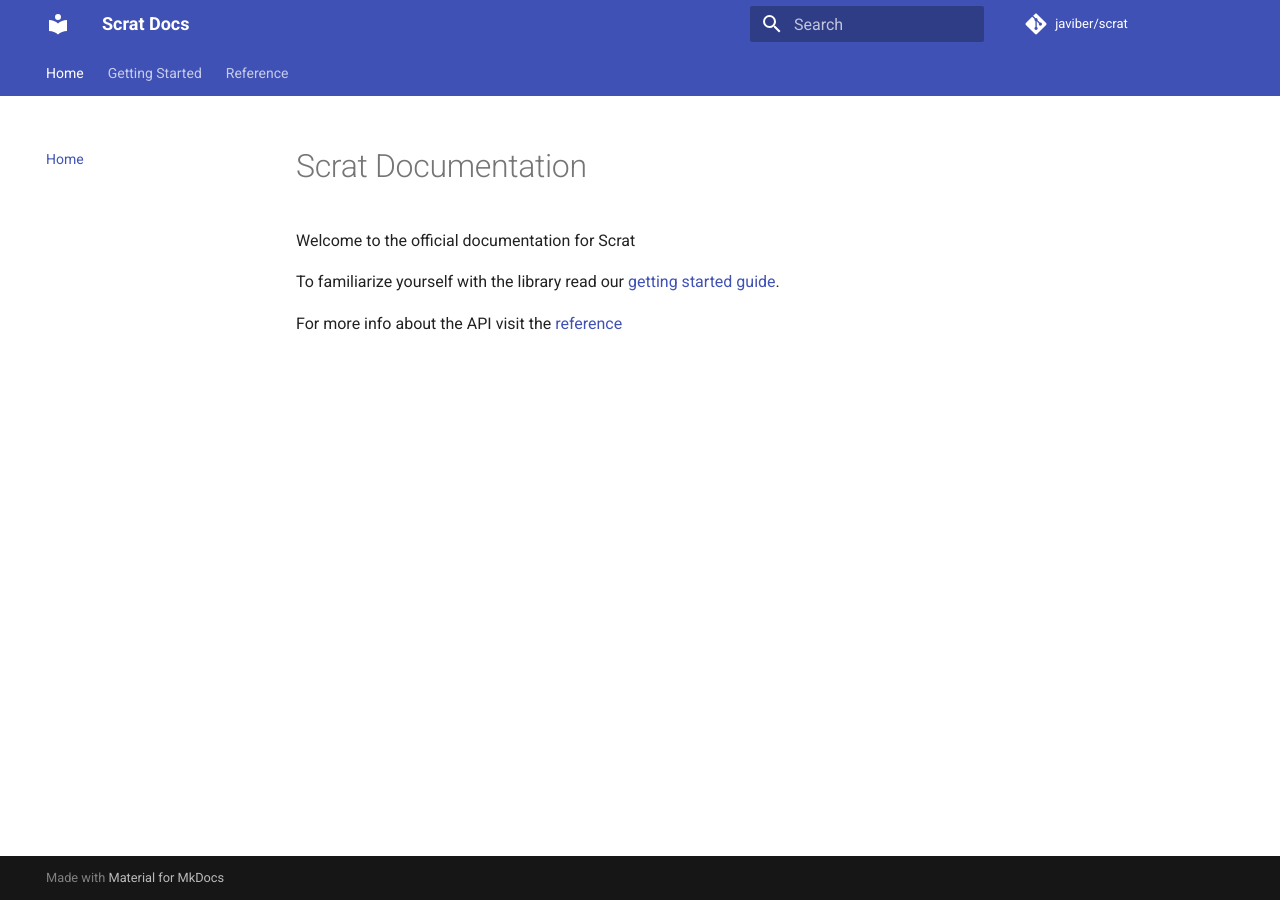
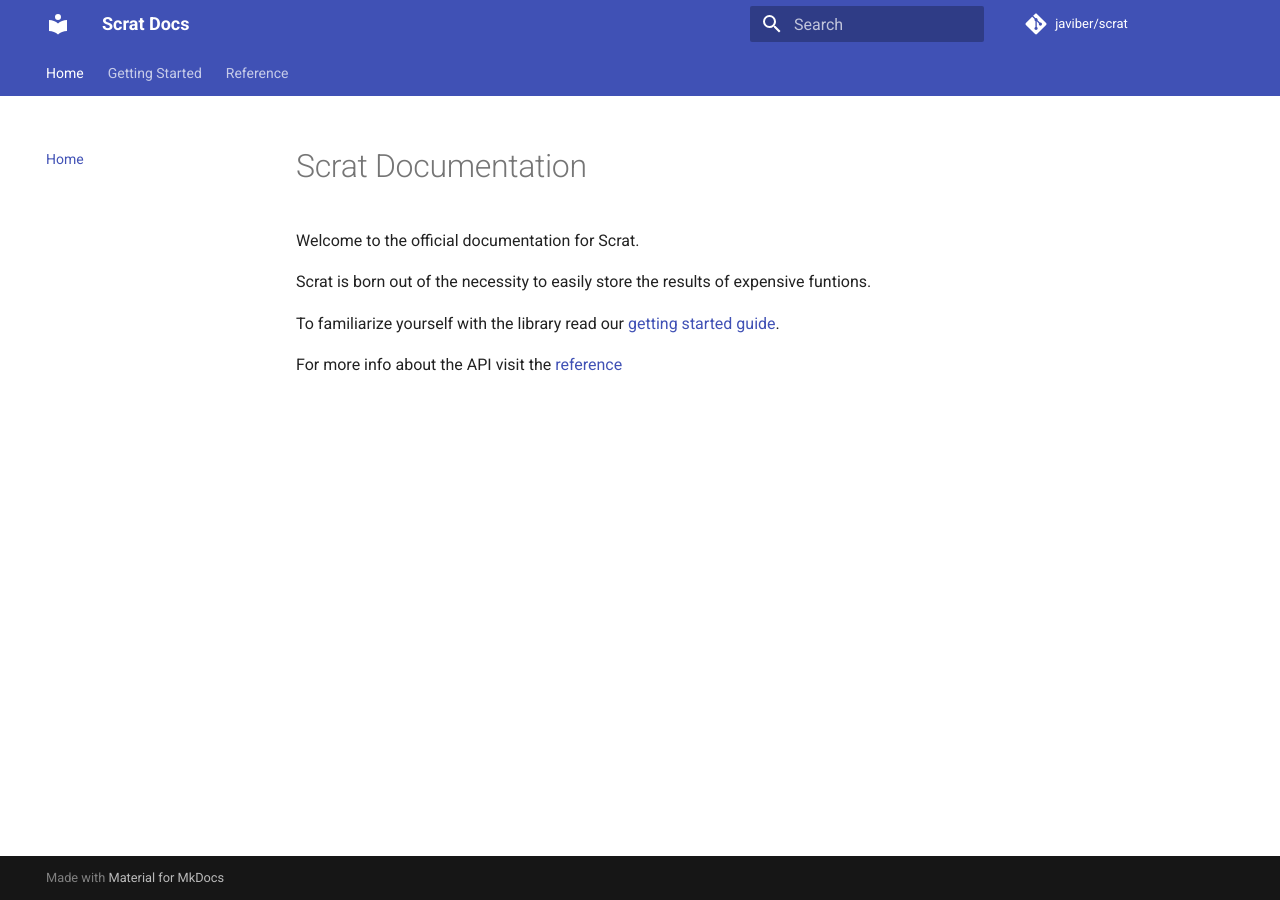
Before and after one commit to javiber/scrat, an MkDocs documentation site: the page built from docs/index.md, in a window 1280 px wide. Built offline with MkDocs 1.6.1 and Material for MkDocs 9.7.7, drawn with Linux system fonts in a browser that asks for light colours; comment, search, counter and statistics services are not loaded; the version menu is left out.

```diff
--- a/docs/index.md
+++ b/docs/index.md
@@ -1,6 +1,8 @@
 # Scrat Documentation
 
-Welcome to the official documentation for Scrat
+Welcome to the official documentation for Scrat.
+
+Scrat is born out of the necessity to easily store the results of expensive funtions.
 
 To familiarize yourself with the library read our [getting started guide](getting_started.md).
 
--- a/pyproject.toml
+++ b/pyproject.toml
@@ -1,6 +1,6 @@
 [tool.poetry]
 name = "scrat"
-version = "0.2.0"
+version = "0.3.0"
 description = "Easily stash the results of expensive functions to disk"
 authors = ["javiber <javier.berneche@gmail.com>"]
 readme = "README.md"
```
